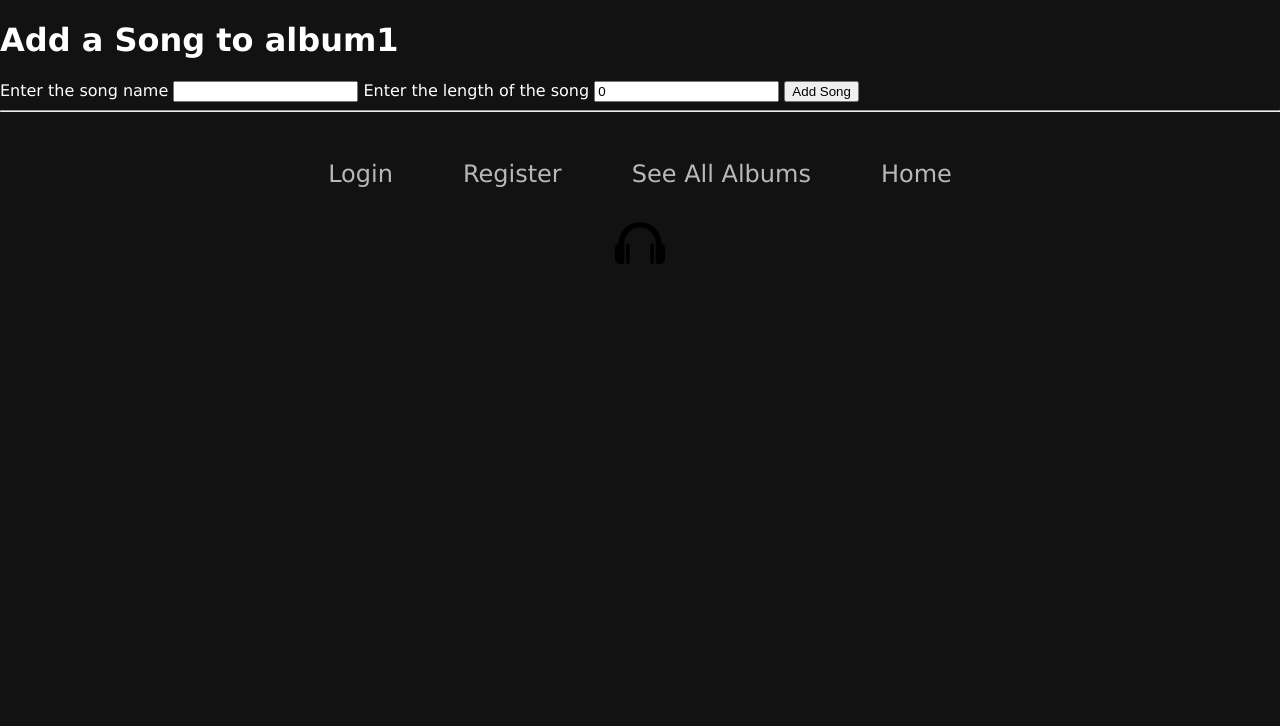
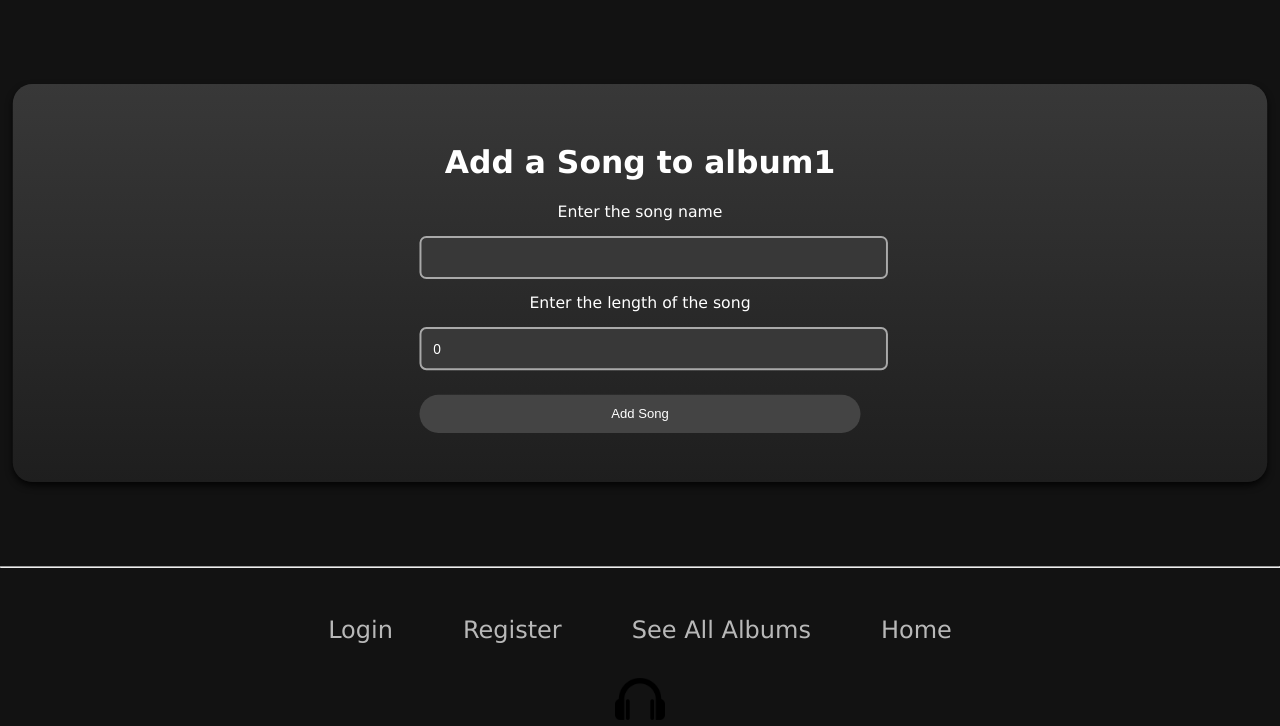
Before and after one commit to Jaxter1604/WAD-SongSite, a Django app: template songeek-project/templates/songeek/add_song_to_album.html in a window 1280 px wide. Shown: the part 60-786 px from the top of the page. Run offline with Django 3.2, Linux system fonts and the light colour scheme; the template is opened without the code that fills it: values that come from a table or form of the project are taken from there, others are empty; data comes from the database, SQL or seed files in the repository.

Commit message:
fixing styles.css

```diff
--- a/songeek-project/templates/songeek/add_song_to_album.html
+++ b/songeek-project/templates/songeek/add_song_to_album.html
@@ -6,6 +6,9 @@
 {% endblock %}
 
 {% block body_block %}
+<div class="base-page">
+    <div class="base-box">
+        <div class="title-container">
             <h1>Add a Song to {{ album.name }}</h1>
         <div>
                 <form id="song_form" method="post" action="{% url 'songeek:add_song_to_album' album.slug %}">
@@ -18,7 +21,9 @@
                         {{ field.help_text }}
                         {{ field }}
                     {% endfor %}
-            <input type="submit" name="submit" value="Add Song" />
+                    <button type="submit">Add Song</button>
                 </form>
             </div>
+        </div>
+    </div>
 {% endblock %}
```
Lines whose indentation alone changed are shown as unchanged.
